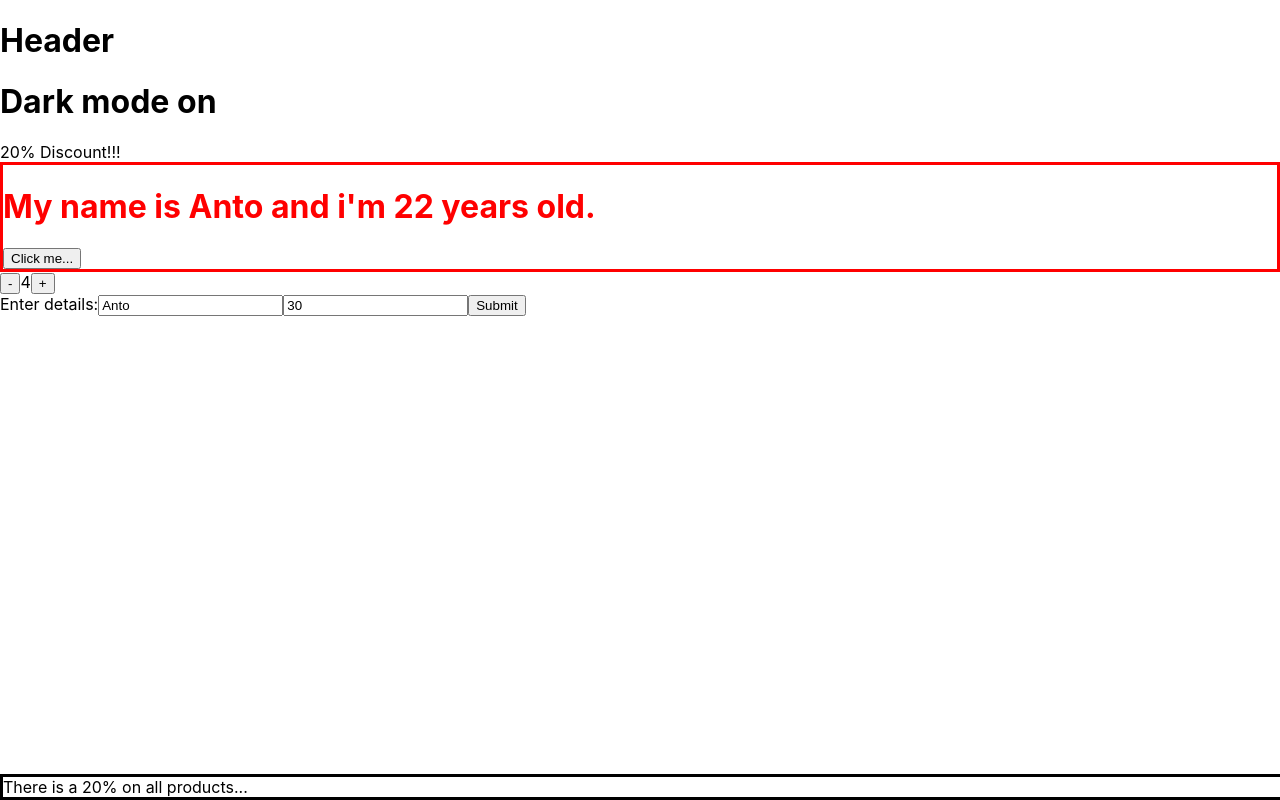
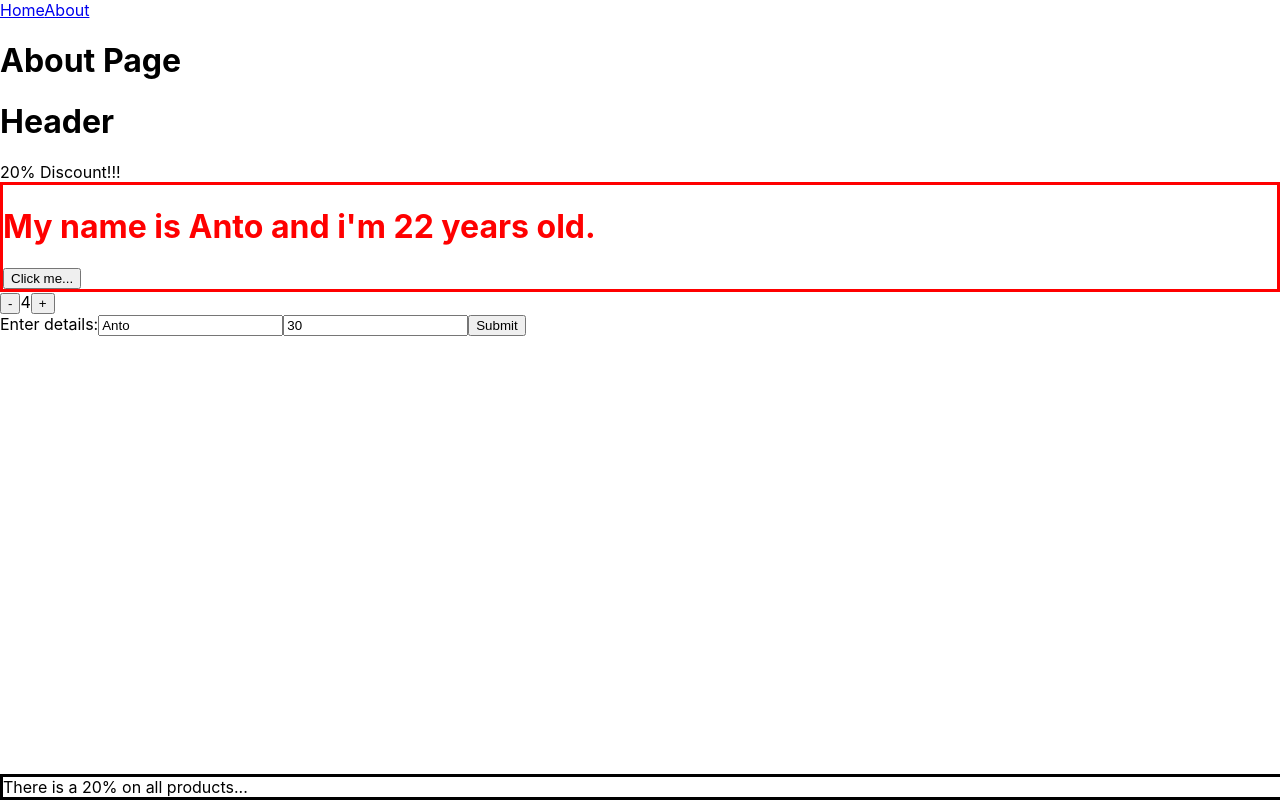
Before and after one commit to Antonykibet/react-tutorial, a React (Create React App) app: page /about in a window 1280 px wide. Built offline with nearby package versions, Linux system fonts and the light colour scheme.

Commit message:
Navigation

```diff
--- a/package.json
+++ b/package.json
@@ -8,6 +8,7 @@
     "@testing-library/user-event": "^13.5.0",
     "react": "^18.2.0",
     "react-dom": "^18.2.0",
+    "react-router-dom": "^6.22.0",
     "react-scripts": "5.0.1",
     "web-vitals": "^2.1.4"
   },
--- a/src/App.js
+++ b/src/App.js
@@ -1,23 +1,31 @@
+import {Routes, Route, Link} from 'react-router-dom'
 import Header from './components/Header.js';
 import Main from './components/Main.js';
 import Banner from './components/Banner.js';
 import Counter from './components/Counter.js';
 import Footer from './components/Footer.js';
 import Form from './components/Form.js'
+import Home from './components/Home.js'
+import About from './components/About.js'
 import './App.css';
 
 function App() {
-  function sayHi(){
-    alert('Hello')
-  }
   const data={
     discount:'20%'
   }
   return(
     <div>
+      <nav>
+        <Link to='/' >Home</Link>
+        <Link to='/about'>About</Link>
+      </nav>
+      <Routes>
+        <Route path='/' element = {<Home/>}/>
+        <Route path='/about' element = {<About/>}/>
+      </Routes>
       <Header/>
       <Banner discount={data.discount} />
-      <Main onClick={sayHi} name='Anto' age='22' />
+      <Main name='Anto' age='22' />
       <Counter/>
       <Form/>
       <Footer discount={data.discount}/>
--- /dev/null
+++ b/src/components/About.js
@@ -0,0 +1,3 @@
+export default function About(){
+    return <h1>About Page</h1>
+}
--- a/src/components/Header.js
+++ b/src/components/Header.js
@@ -1,9 +1,7 @@
-import ThemeToggler from './theme.js';
 function Header(){
     return(
       <div>
         <h1>Header</h1>
-        <ThemeToggler/>
       </div>
     )
   }
--- /dev/null
+++ b/src/components/Home.js
@@ -0,0 +1,4 @@
+function Home(){
+    return <h1>Welcome</h1>
+}
+export default Home
--- /dev/null
+++ b/src/components/meals.js
@@ -0,0 +1,6 @@
+import React, { useState } from "react"
+const MealsContext = React.createContext()
+function Meals(){
+    const todaysMeals =['Beans','spaghetti','chips']
+    const [meals,setMeals] = useState(todaysMeals)
+}
--- a/src/index.js
+++ b/src/index.js
@@ -3,12 +3,14 @@ import ReactDOM from 'react-dom/client';
 import './index.css';
 import App from './App';
 import reportWebVitals from './reportWebVitals';
+import { BrowserRouter } from 'react-router-dom';
 
 const root = ReactDOM.createRoot(document.getElementById('root'));
 root.render(
-  <React.StrictMode>
-    <App />
-  </React.StrictMode>
+
+    <BrowserRouter>
+      <App />
+    </BrowserRouter>
 );
 
 // If you want to start measuring performance in your app, pass a function
```
Also changed, not shown: 1 other file (tests, documents, lock files or other folders).
